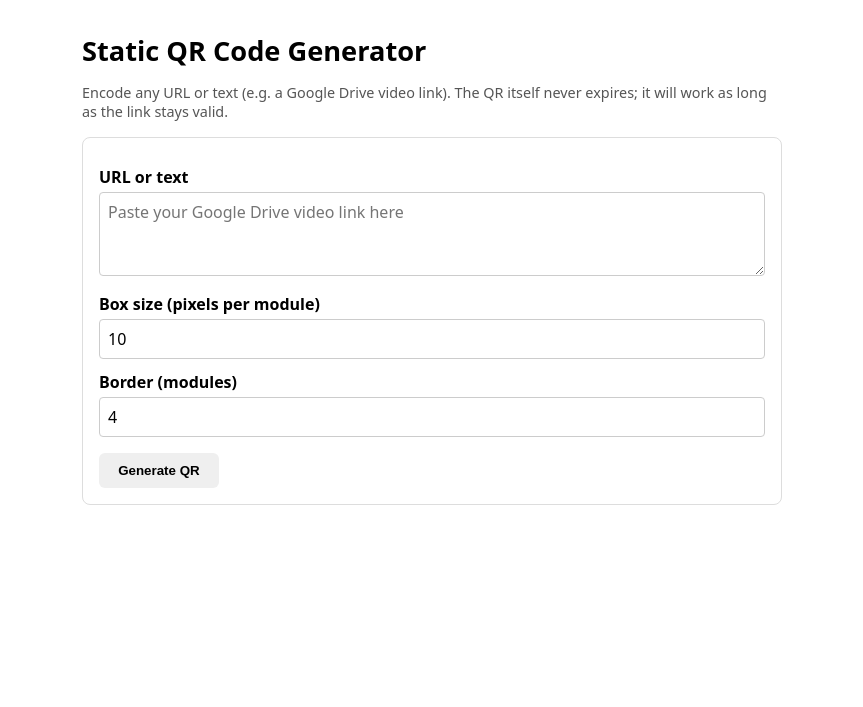
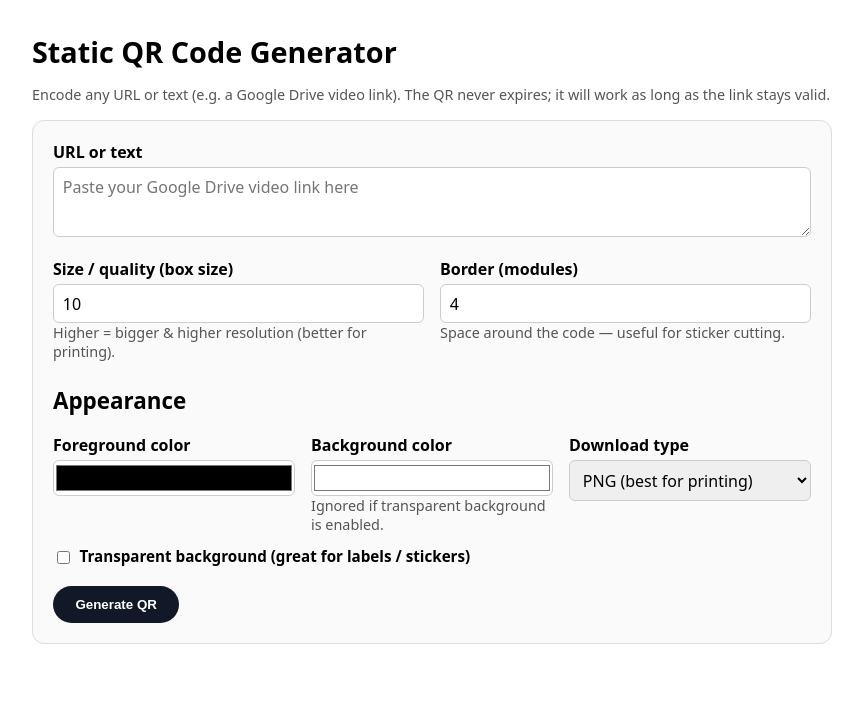
Before and after one commit to hodayanovich/qr-code-generator, a Flask app: page / in a window 1280 px wide. Shown: the top 707 px of the page, without its empty margins (208-1071 px from the left). Run offline with Flask 3, Linux system fonts and the light colour scheme.

Commit message:
Update index.html

```diff
--- a/templates/index.html
+++ b/templates/index.html
@@ -2,74 +2,124 @@
 <html lang="en">
 <head>
   <meta charset="UTF-8" />
-  <title>Static QR Generator</title>
+  <title>Static QR Code Generator</title>
   <meta name="viewport" content="width=device-width, initial-scale=1" />
   <style>
     body {
       font-family: system-ui, -apple-system, BlinkMacSystemFont, "Segoe UI", sans-serif;
-      max-width: 700px;
+      max-width: 800px;
       margin: 2rem auto;
-      padding: 0 1rem;
+      padding: 0 1rem 3rem;
     }
     h1 {
-      font-size: 1.7rem;
-      margin-bottom: 0.5rem;
+      font-size: 1.8rem;
+      margin-bottom: 0.25rem;
+    }
+    h2 {
+      font-size: 1.4rem;
+      margin-top: 1.5rem;
+    }
+    .hint {
+      font-size: 0.9rem;
+      color: #555;
     }
     form {
       margin: 1rem 0;
-      padding: 1rem;
+      padding: 1.25rem;
       border: 1px solid #ddd;
-      border-radius: 8px;
+      border-radius: 12px;
+      background: #fafafa;
+    }
+    .field-group {
+      display: grid;
+      grid-template-columns: repeat(auto-fit, minmax(180px, 1fr));
+      gap: 1rem;
+      margin-top: 1rem;
     }
     label {
       display: block;
       font-weight: 600;
-      margin-top: 0.75rem;
+      margin-bottom: 0.25rem;
     }
     input[type="text"],
     input[type="number"],
-    textarea {
+    textarea,
+    select {
       width: 100%;
       box-sizing: border-box;
-      padding: 0.5rem;
-      margin-top: 0.25rem;
-      border-radius: 4px;
+      padding: 0.45rem 0.55rem;
+      border-radius: 6px;
       border: 1px solid #ccc;
       font: inherit;
     }
+    textarea {
+      resize: vertical;
+      min-height: 70px;
+    }
+    input[type="color"] {
+      width: 100%;
+      height: 2.2rem;
+      padding: 0;
+      border-radius: 6px;
+      border: 1px solid #ccc;
+      background: #fff;
+    }
+    .checkbox-row {
+      display: flex;
+      align-items: center;
+      gap: 0.4rem;
+      margin-top: 0.75rem;
+      font-size: 0.95rem;
+    }
     button {
       margin-top: 1rem;
-      padding: 0.6rem 1.2rem;
-      border-radius: 6px;
+      padding: 0.7rem 1.4rem;
+      border-radius: 999px;
       border: none;
       cursor: pointer;
       font-weight: 600;
+      background: #111827;
+      color: white;
     }
     button:hover {
-      opacity: 0.9;
-    }
-    .qr-result {
-      margin-top: 1.5rem;
-      text-align: center;
-    }
-    .qr-result img {
-      max-width: 100%;
-      height: auto;
+      opacity: 0.92;
     }
     .error {
       color: #b00020;
       margin-top: 0.5rem;
     }
-    .hint {
-      font-size: 0.9rem;
-      color: #555;
+    .qr-card {
+      margin-top: 1.5rem;
+      padding: 1.25rem;
+      border-radius: 12px;
+      border: 1px solid #e5e7eb;
+      background: #fff;
+      text-align: center;
+    }
+    .qr-card img {
+      max-width: 100%;
+      height: auto;
+    }
+    .download-link {
+      display: inline-block;
+      margin-top: 0.75rem;
+      padding: 0.45rem 1rem;
+      border-radius: 999px;
+      border: 1px solid #111827;
+      text-decoration: none;
+      font-size: 0.95rem;
+      color: #111827;
+    }
+    .download-link:hover {
+      background: #111827;
+      color: #fff;
     }
   </style>
 </head>
 <body>
   <h1>Static QR Code Generator</h1>
   <p class="hint">
-    Encode any URL or text (e.g. a Google Drive video link). The QR itself never expires;
+    Encode any URL or text (e.g. a Google Drive video link). The QR never expires;
     it will work as long as the link stays valid.
   </p>
 
@@ -78,21 +128,25 @@
     <textarea
       id="data"
       name="data"
-      rows="3"
       placeholder="Paste your Google Drive video link here"
       required
     >{{ input_data }}</textarea>
 
-    <label for="box_size">Box size (pixels per module)</label>
+    <div class="field-group">
+      <div>
+        <label for="box_size">Size / quality (box size)</label>
         <input
           type="number"
           id="box_size"
           name="box_size"
-      min="2"
+          min="4"
           max="40"
           value="{{ box_size }}"
         />
+        <div class="hint">Higher = bigger & higher resolution (better for printing).</div>
+      </div>
 
+      <div>
         <label for="border">Border (modules)</label>
         <input
           type="number"
@@ -102,6 +156,50 @@
           max="10"
           value="{{ border }}"
         />
+        <div class="hint">Space around the code &mdash; useful for sticker cutting.</div>
+      </div>
+    </div>
+
+    <h2>Appearance</h2>
+    <div class="field-group">
+      <div>
+        <label for="fg_color">Foreground color</label>
+        <input
+          type="color"
+          id="fg_color"
+          name="fg_color"
+          value="{{ fg_color }}"
+        />
+      </div>
+      <div>
+        <label for="bg_color">Background color</label>
+        <input
+          type="color"
+          id="bg_color"
+          name="bg_color"
+          value="{{ bg_color }}"
+        />
+        <div class="hint">Ignored if transparent background is enabled.</div>
+      </div>
+      <div>
+        <label for="image_format">Download type</label>
+        <select id="image_format" name="image_format">
+          <option value="png" {% if image_format == 'png' %}selected{% endif %}>PNG (best for printing)</option>
+          <option value="svg" {% if image_format == 'svg' %}selected{% endif %}>SVG (infinite scale)</option>
+        </select>
+      </div>
+    </div>
+
+    <div class="checkbox-row">
+      <input
+        type="checkbox"
+        id="transparent_bg"
+        name="transparent_bg"
+        value="1"
+        {% if transparent_bg %}checked{% endif %}
+      />
+      <label for="transparent_bg">Transparent background (great for labels / stickers)</label>
+    </div>
 
     <button type="submit">Generate QR</button>
 
@@ -111,11 +209,16 @@
   </form>
 
   {% if qr_data_url %}
-    <div class="qr-result">
+    <div class="qr-card">
       <h2>Your QR Code</h2>
       <img src="{{ qr_data_url }}" alt="Generated QR code" />
+      <br />
+      <a class="download-link" href="{{ qr_data_url }}" download="{{ filename or 'qr-code' }}">
+        Download {{ filename or 'QR' }}
+      </a>
       <p class="hint">
-        Right-click → “Save image as…” to download the PNG.
+        Tip: for a whiskey label, try a dark charcoal foreground + off-white or transparent background,
+        and a higher size/quality value (e.g. 18–24).
       </p>
     </div>
   {% endif %}
```
Lines whose indentation alone changed are shown as unchanged.
